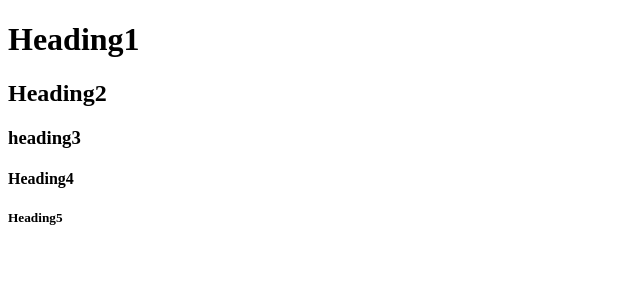
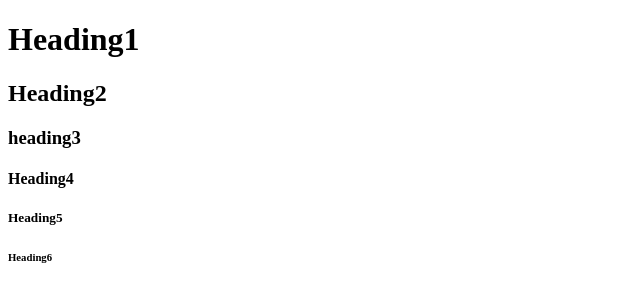
Before and after one commit to mondaynick/UserMain, a plain HTML site: page index.html in a window 1280 px wide. Shown: the full height of the page, 0-640 px from the left. Drawn offline with Linux system fonts and the light colour scheme.

Commit message:
add heading6

```diff
--- a/index.html
+++ b/index.html
@@ -12,5 +12,6 @@
     <h3>heading3</h3>
     <h4>Heading4</h4>
     <h5>Heading5</h5>
+    <h6>Heading6</h6>
 </body>
 </html>
```
